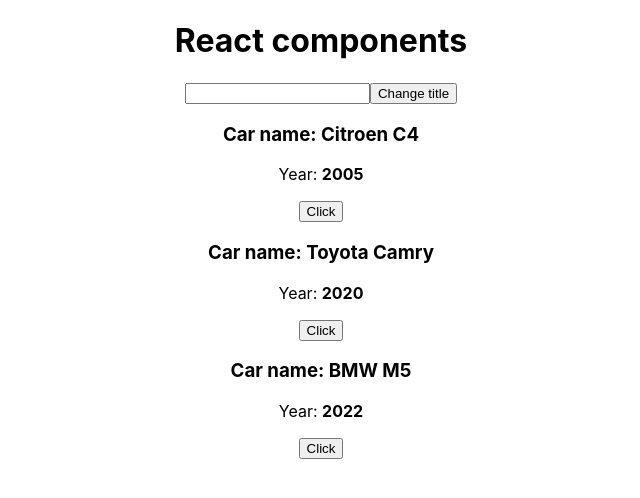
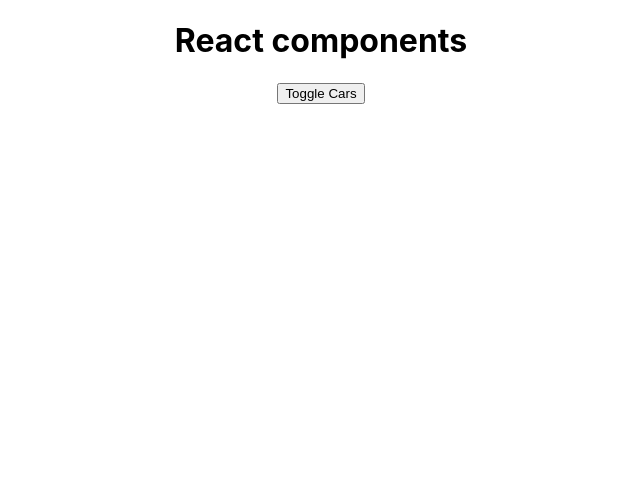
Before and after one commit to Aleksandr-Glebik/vm-react-js, a React (Create React App) app in the folder react-theory/: page / in a window 1280 px wide. Shown: the top 498 px of the page, without its empty margins (319-959 px from the left). Built offline with nearby package versions, Linux system fonts and the light colour scheme.

Commit message:
feat: add 2 methods worw with if else and ternary operators

```diff
--- a/react-theory/src/App.js
+++ b/react-theory/src/App.js
@@ -10,7 +10,8 @@ class App extends Component {
       {name: 'Toyota Camry', year: 2020},
       {name: 'BMW M5', year: 2022}
     ],
-    pageTitle: 'React components'
+    pageTitle: 'React components',
+    showCars: false,
   }
 
   changeTitleHandler = (newTitle) => {
@@ -19,10 +20,9 @@ class App extends Component {
     })
   }
 
-  handleInput = (event) => {
-    // console.log('change', event.target.value)
+  toggleCarsHandler = () => {
     this.setState({
-      pageTitle: event.target.value
+      showCars: !this.state.showCars
     })
   }
 
@@ -33,22 +33,35 @@ class App extends Component {
       textAlign: 'center'
     }
 
+    let cars = null
+    if (this.state.showCars) {
+      cars = this.state.cars.map((car, ind) => {
+        return (
+          <Car key={ind} name={car.name} year={car.year}
+            onChangeTitle={() => this.changeTitleHandler(car.name)}
+          />
+        )
+       })
+    }
+
     return (
       <div style={divStyle}>
 
         <h1>{this.state.pageTitle}</h1>
 
-        <input type={'text'} onChange={this.handleInput} />
+        <button onClick={this.toggleCarsHandler}>Toggle Cars</button>
 
-        <button onClick={this.changeTitleHandler.bind(this, 'changed!')}>Change title</button>
-
-        { this.state.cars.map((car, ind) => {
-          return (
-            <Car key={ind} name={car.name} year={car.year}
-              onChangeTitle={() => this.changeTitleHandler(car.name)}
-            />
-          )
-        })}
+        {/* { this.state.showCars
+           ? this.state.cars.map((car, ind) => {
+              return (
+                <Car key={ind} name={car.name} year={car.year}
+                  onChangeTitle={() => this.changeTitleHandler(car.name)}
+                />
+              )
+             })
+           : null
+        } */}
+        { cars }
       </div>
     )
   }
```
